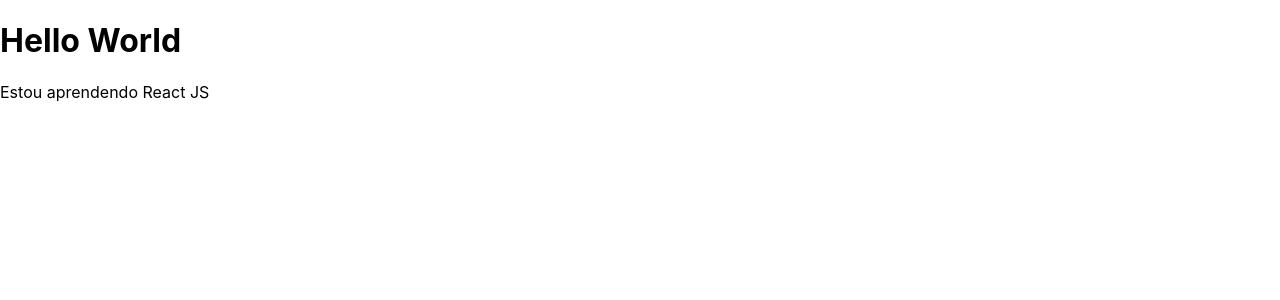
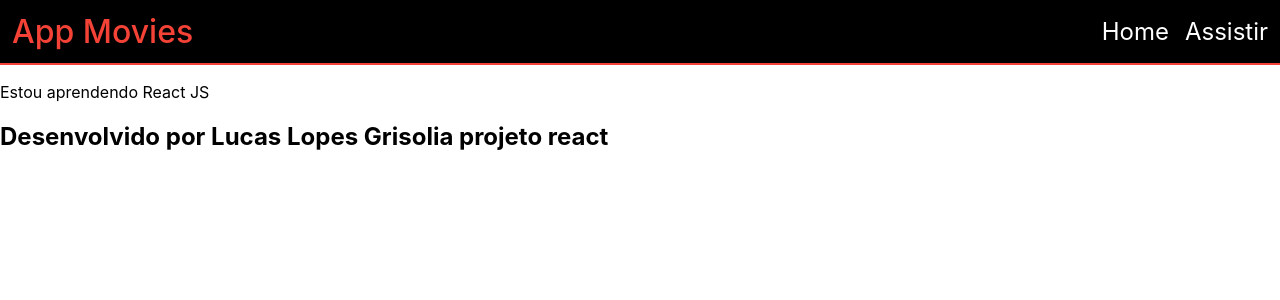
Before and after one commit to lucaslopes661/App-Movies, a React (Create React App) app: page / in a window 1280 px wide. Shown: the top 300 px of the page. Built offline with nearby package versions, Linux system fonts and the light colour scheme; the HTML template or start-up script is replaced by a standard one.

Commit message:
Configurações inicias de cabecalho e footer não finalizadas

```diff
--- a/src/App.js
+++ b/src/App.js
@@ -1,8 +1,13 @@
+import Header from "./components/Header";
+import Footer from "./components/Footer";
+
 function App() {
   return (
     <>
+    <Header />
     <h1>Hello World</h1>
     <p>Estou aprendendo React JS</p>
+    <Footer />
     </>
   );
 }
--- /dev/null
+++ b/src/components/Footer/index.js
@@ -0,0 +1,11 @@
+import styles from "./Footer.module.css";
+
+function Footer(){
+    return(
+      <footer className={styles.footer}>
+        <h2>Desenvolvido por Lucas Lopes Grisolia projeto react</h2>
+      </footer>
+    );
+}
+
+export default Footer;
--- /dev/null
+++ b/src/components/Header/Header.module.css
@@ -0,0 +1,28 @@
+.header{
+    background-color: #000;
+    border-bottom: 2px solid #f44336;
+    position: fixed;
+    top: 0;
+    width: 100%;
+    display: flex;
+    padding: 0.75rem;
+    font-size: 1.5rem;
+    align-items: center;
+    justify-content: space-between;
+}
+
+.header span{
+    font-size: 2rem;
+    color:#f44336;
+    font-weight: 500;
+}
+
+.header nav{
+    margin-right: 1rem;
+}
+
+.header a{
+    text-decoration: none;
+    color: #fff;
+    padding-inline: 0.5rem;
+}
--- /dev/null
+++ b/src/components/Header/index.js
@@ -0,0 +1,15 @@
+import styles from "./Header.module.css";
+
+function Header(){
+    return(
+        <header className={styles.header}>
+          <span>App Movies</span>
+          <nav>
+            <a href="#">Home</a>
+            <a href="#">Assistir</a>
+          </nav>
+        </header>
+    );
+}
+
+export default Header;
```
Also changed, not shown: src/components/Footer/Footer.module.css (added).
